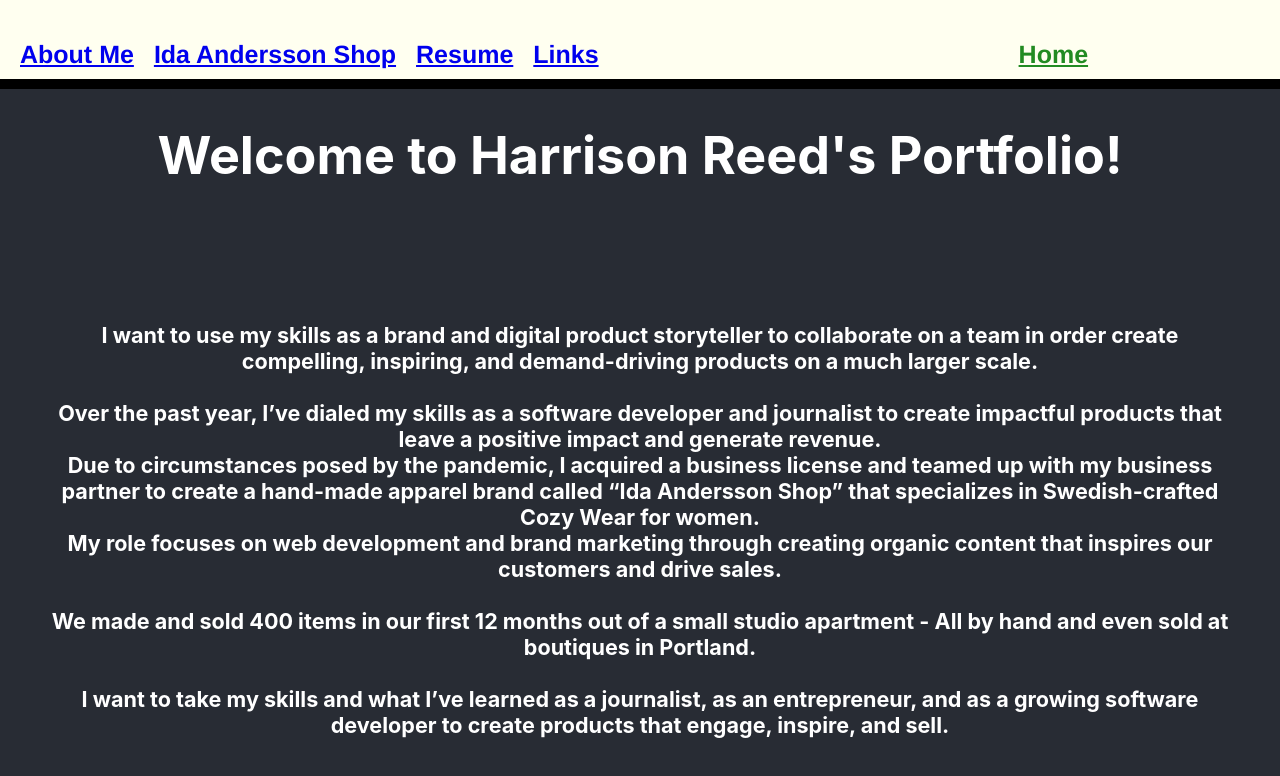
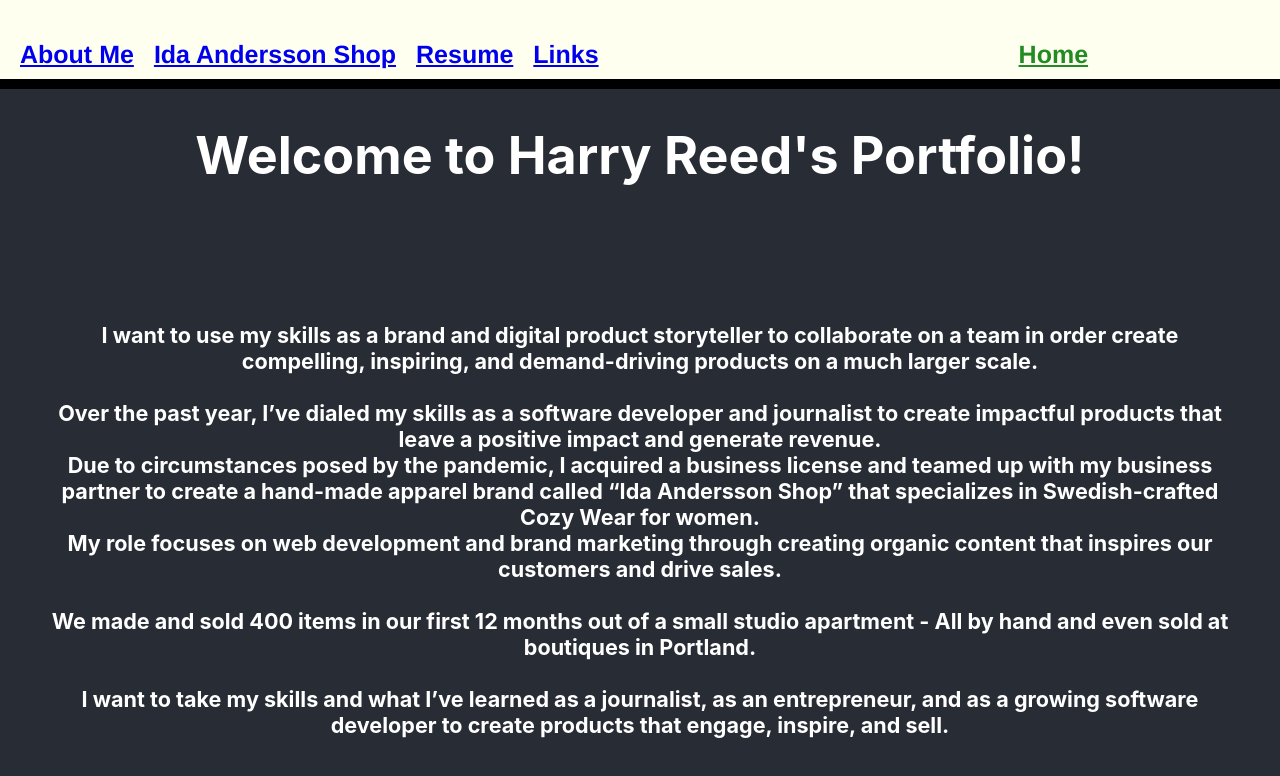
Before and after one commit to HGreedo/nuReactPortfolio, a React (Create React App) app: page / in a window 1280 px wide. Shown: the top 776 px of the page. Built offline with nearby package versions, Linux system fonts and the light colour scheme.

Commit message:
commit on 'main'

```diff
--- a/src/pages/Home.js
+++ b/src/pages/Home.js
@@ -4,7 +4,7 @@ function Home() {
     return (
         <div className="App">
         <header className="App-header">
-          <h1>Welcome to Harrison Reed's Portfolio!</h1>
+          <h1>Welcome to Harry Reed's Portfolio!</h1>
           <h5 className="home-blurb">I want to use my skills as a brand and digital product storyteller to collaborate on a team in order create compelling, inspiring, and demand-driving products on a much larger scale.
               <br/>
               <br/>
```
